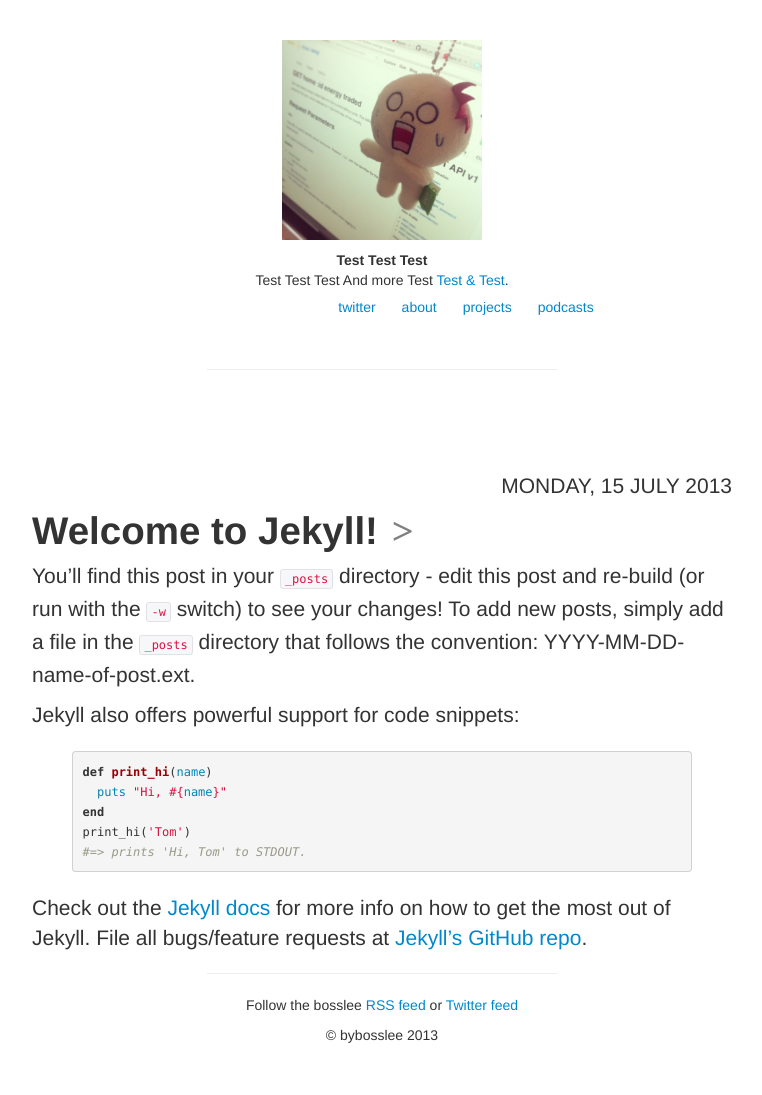
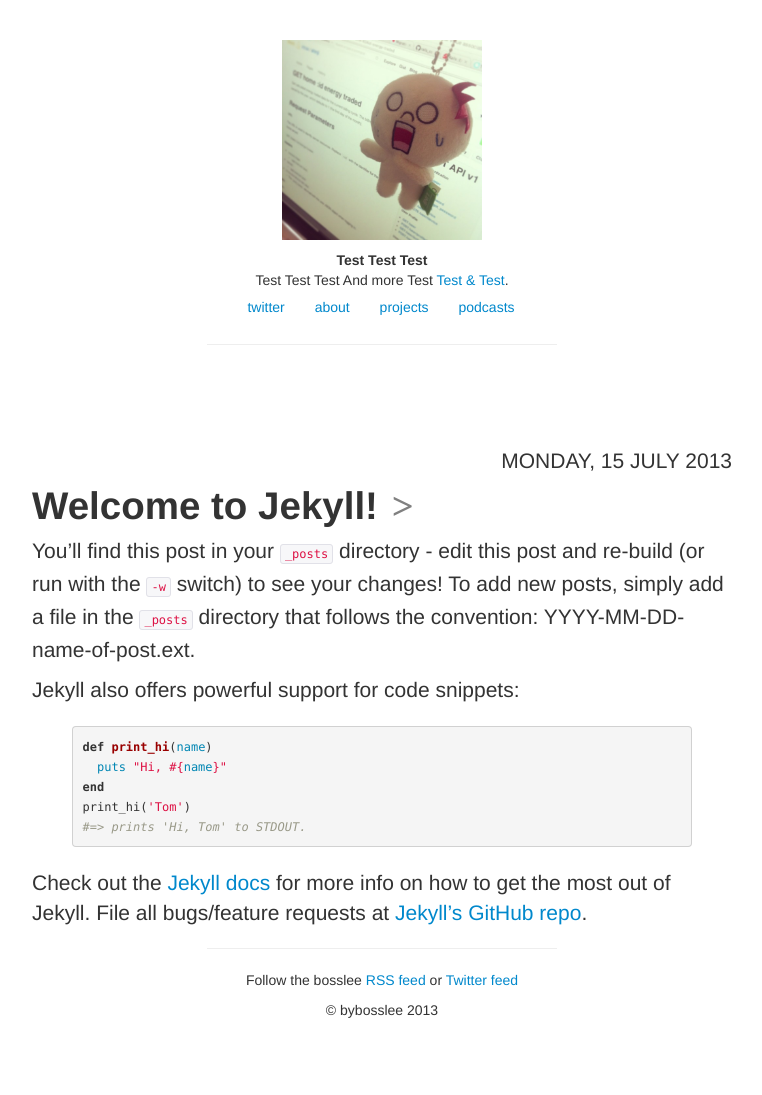
Before and after one commit to athanhcong/bosslee, a Jekyll site: the page built from index.html, in a window 1280 px wide. Shown: the whole page, without its empty margins (258-1020 px from the left). Built offline with Jekyll 4.4.1, drawn with Linux system fonts in a browser that asks for light colours; nearby versions of some CDN libraries; library files that are not in the unit come from our copies; after the commit the page ends 1070 px from its top, so only the background shows below that.

Commit message:
css fixed for nav bar
Signed-off-by: Bryan Lee <leetucksing@gmail.com>

```diff
--- a/_layouts/default.html
+++ b/_layouts/default.html
@@ -50,19 +50,16 @@
               <br>
               Test Test Test And more Test <a href="http://getbootstrap.com" title="Love To Test">Test & Test</a>.
               <br>
-              <div class="row">
-                <div class="span9 centered-pills">
+
                   <ul class="nav nav-pills">
                     <li><a href="https://twitter.com/leetucksing" title="follow me">twitter</a></li>
                     <li><a href="#" title="@leetucksing">about</a></li>
                     <li><a href="#" title="bybosslee">projects</a></li>
                     <li><a href="http://launchbyte.com/" title="i talk tech">podcasts</a></li>
                   </ul>
-                </div>
-              </div>
             </div>
             <hr>
-          </header>
+            </header>
 
 
           {{ content }}
--- a/css/styles.css
+++ b/css/styles.css
@@ -78,3 +78,14 @@ width: 50%;
 .centered-pills a { float:left; }
 * html .centered-pills ul.nav-pills { display:inline; } /* IE6 */
 *+html .centered-pills ul.nav-pills { display:inline; } /* IE7 */
+
+.nav-tabs > li, .nav-pills > li {
+    float:none;
+    display:inline-block;
+    *display:inline; /* ie7 fix */
+     zoom:1; /* hasLayout ie7 trigger */
+}
+
+.nav-tabs, .nav-pills {
+    text-align:center;
+}
```
